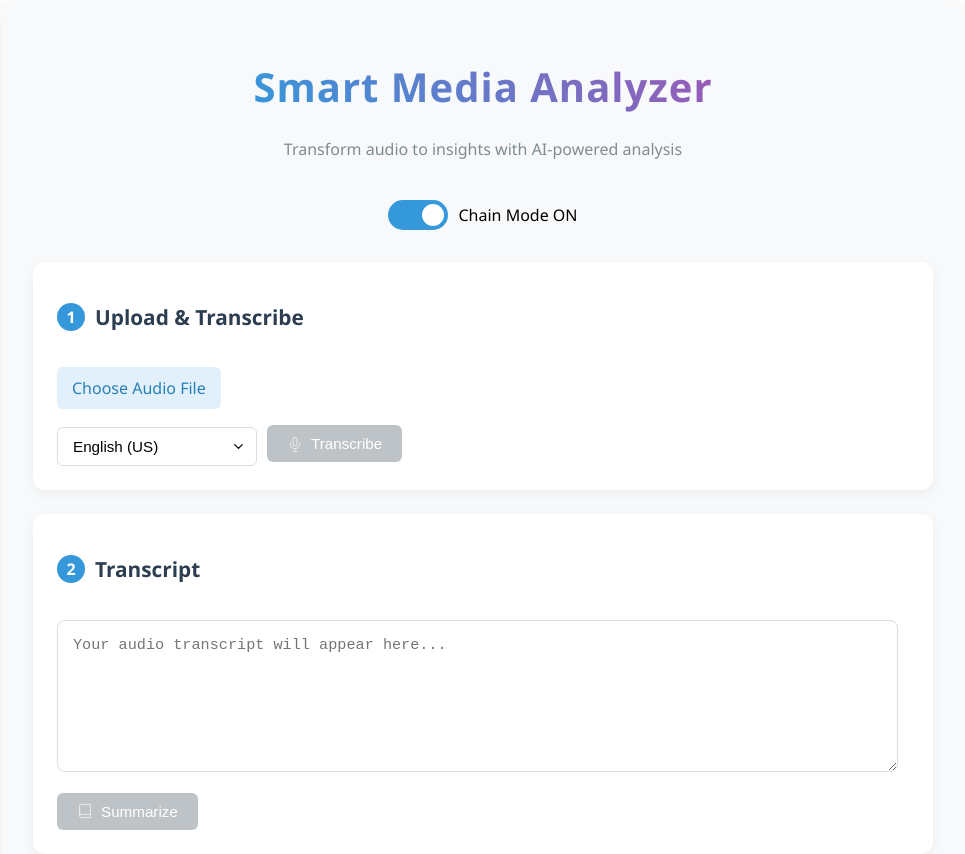
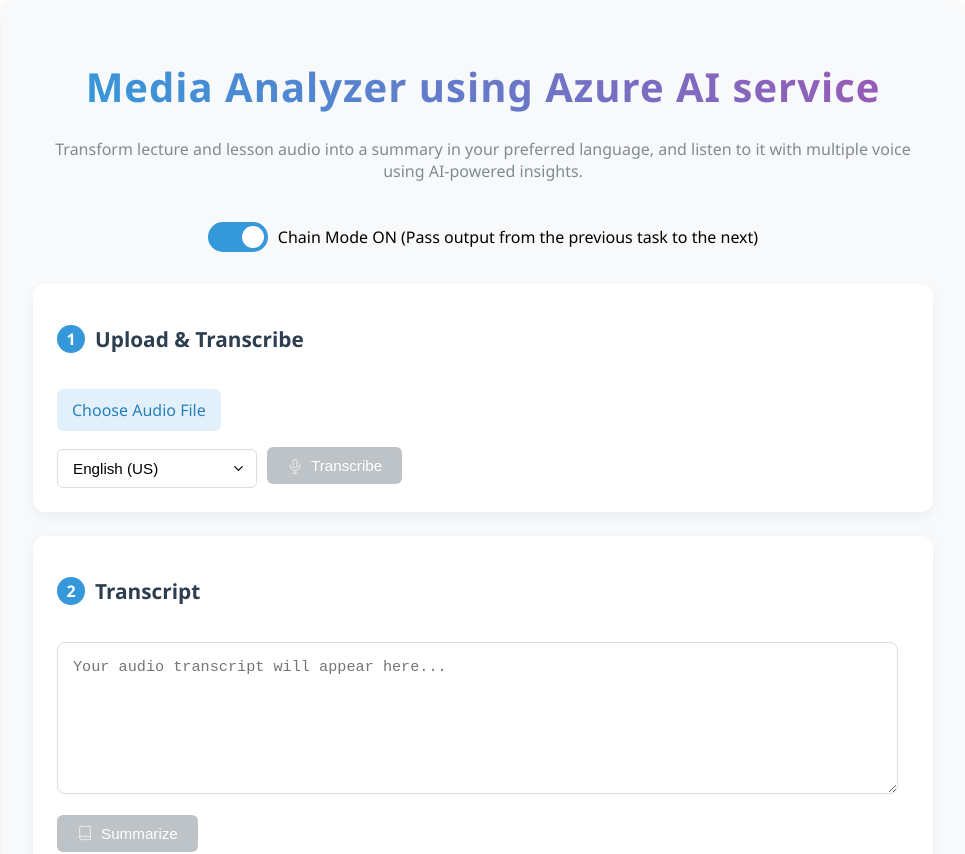
Before and after one commit to saliniyan/media-analyzer-azure, a React (Create React App) app in the folder frontend/: page / in a window 1280 px wide. Shown: the top 854 px of the page, without its empty margins (157-1122 px from the left). Built offline with nearby package versions, Linux system fonts and the light colour scheme.

Commit message:
added build package for hosting

```diff
--- a/frontend/src/App.js
+++ b/frontend/src/App.js
@@ -28,7 +28,7 @@
 
     try {
       const res = await axios.post(
-        `http://localhost:5000/api/transcribe?lang=${transcriptionLang}`,
+        `https://media-analyzer-azure.onrender.com/api/transcribe?lang=${transcriptionLang}`,
         formData,
         { headers: { 'Content-Type': 'multipart/form-data' } }
       );
@@ -48,7 +48,7 @@
     if (!transcript) return;
     setProcessing(prev => ({ ...prev, summarize: true }));
     try {
-      const res = await axios.post('http://localhost:5000/api/summarize', {
+      const res = await axios.post('https://media-analyzer-azure.onrender.com/api/summarize', {
         text: transcript,
         lang: transcriptionLang.split('-')[0] || 'en'
       });
@@ -66,7 +66,7 @@
     if (!baseText || !translationLang) return;
     setProcessing(prev => ({ ...prev, translate: true }));
     try {
-      const res = await axios.post('http://localhost:5000/api/translate', {
+      const res = await axios.post('https://media-analyzer-azure.onrender.com/api/translate', {
         text: baseText,
         to: translationLang,
       });
@@ -87,7 +87,7 @@
     setProcessing(prev => ({ ...prev, speak: true }));
     try {
       const res = await axios.post(
-        'http://localhost:5000/api/speak',
+        'https://media-analyzer-azure.onrender.com/api/speak',
         {
           text: baseText,
           language: translationLang || transcriptionLang.split('-')[0] || 'en',
@@ -107,8 +107,8 @@
   return (
     <div className="smart-analyzer">
       <header className="app-header">
-        <h1 className="app-title">Smart Media Analyzer</h1>
-        <p className="app-subtitle">Transform audio to insights with AI-powered analysis</p>
+        <h1 className="app-title">Media Analyzer using Azure AI service</h1>
+        <p className="app-subtitle">Transform lecture and lesson audio into a summary in your preferred language, and listen to it with multiple voice using AI-powered insights.</p>
       </header>
 
       <div className="chain-toggle">
@@ -120,7 +120,7 @@
           />
           <span className="toggle-slider"></span>
         </label>
-        <span>Chain Mode {chainMode ? 'ON' : 'OFF'}</span>
+        <span>Chain Mode {chainMode ? 'ON' : 'OFF'} (Pass output from the previous task to the next)</span>
       </div>
 
       {/* Upload & Transcribe Section */}
```
